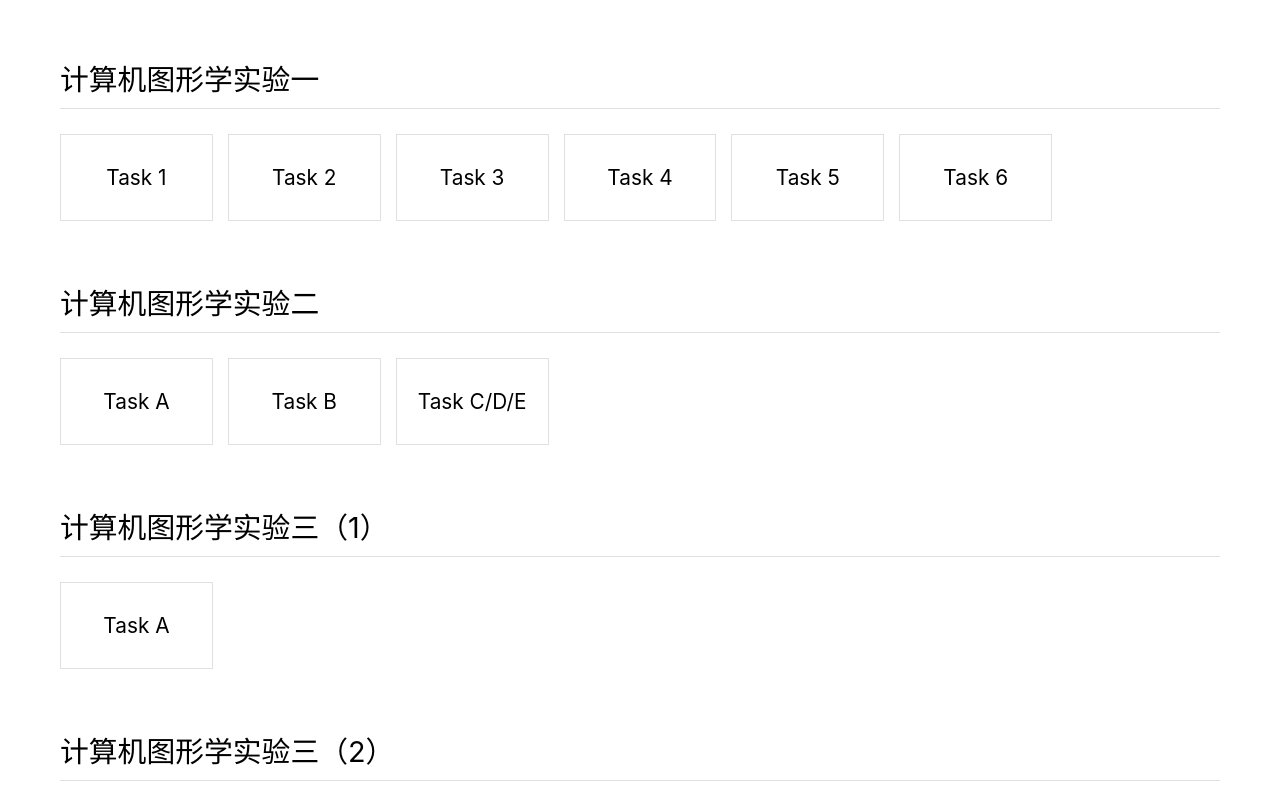
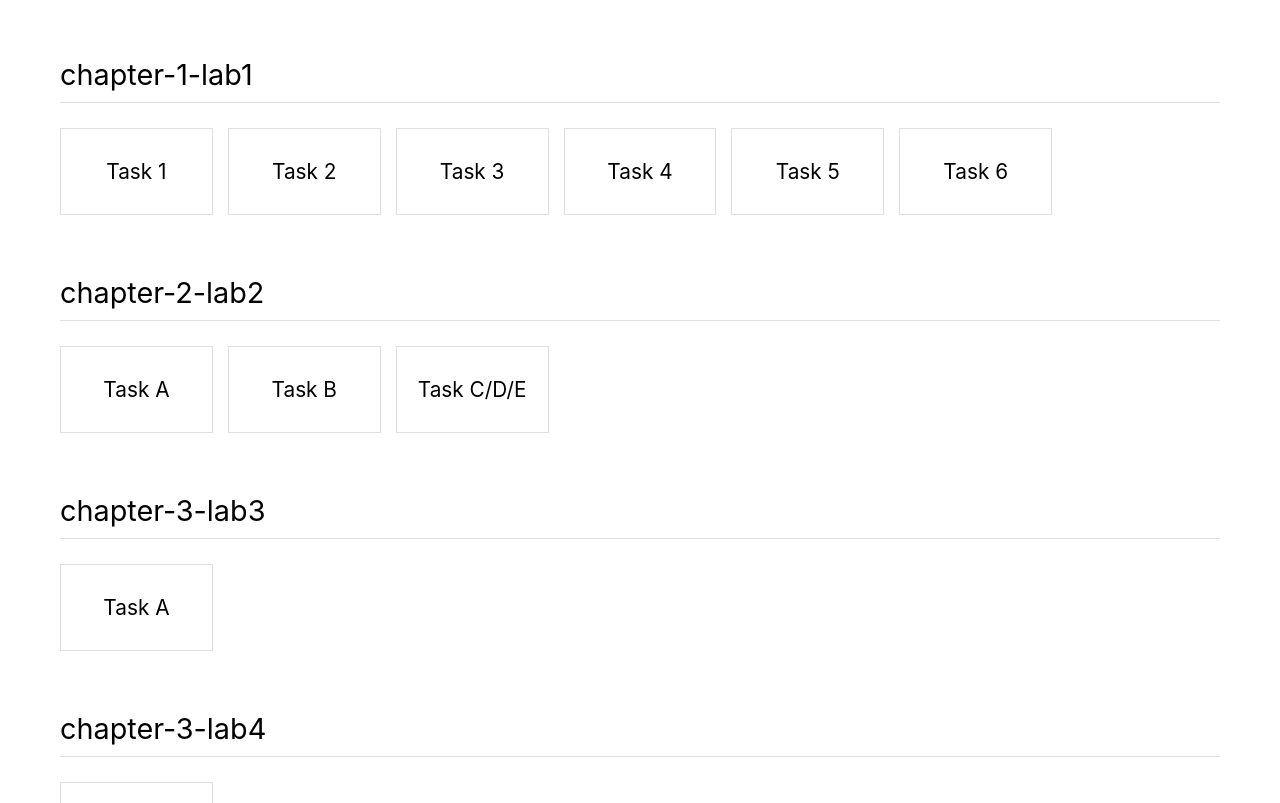
Before and after one commit to x-heliocentric/Computer-Graphics-Experiment, a plain HTML site: page index.html in a window 1280 px wide. Shown: the part 101-904 px from the top of the page. Drawn offline with Linux system fonts and the light colour scheme.

Commit message:
Update index.html

```diff
--- a/index.html
+++ b/index.html
@@ -106,7 +106,7 @@
     <main>
         <!-- 作业一 -->
         <section class="lab-section">
-            <h2 class="lab-title">计算机图形学实验一</h2>
+            <h2 class="lab-title">chapter-1-lab1</h2>
             <div class="tasks-grid">
                 <a href="计算机图形学实验1/chap01/task1.html" class="task-item">
                     <div class="task-name">Task 1</div>
@@ -136,7 +136,7 @@
 
         <!-- 作业二 -->
         <section class="lab-section">
-            <h2 class="lab-title">计算机图形学实验二</h2>
+            <h2 class="lab-title">chapter-2-lab2</h2>
             <div class="tasks-grid">
                 <a href="计算机图形学实验2/chap02/Task_a.html" class="task-item">
                     <div class="task-name">Task A</div>
@@ -154,7 +154,7 @@
 
         <!-- 作业三_1 -->
         <section class="lab-section">
-            <h2 class="lab-title">计算机图形学实验三（1）</h2>
+            <h2 class="lab-title">chapter-3-lab3</h2>
             <div class="tasks-grid">
                 <a href="计算机图形学实验3_1/index.html" class="task-item">
                     <div class="task-name">Task A</div>
@@ -164,7 +164,7 @@
 
         <!-- 作业三_2 -->
         <section class="lab-section">
-            <h2 class="lab-title">计算机图形学实验三（2）</h2>
+            <h2 class="lab-title">chapter-3-lab4</h2>
             <div class="tasks-grid">
                 <a href="计算机图形学实验3_2/index.html" class="task-item">
                     <div class="task-name">Task A</div>
@@ -177,4 +177,5 @@
         <p>2025-2026秋 · 计算机图形学课程</p>
     </footer>
 </body>
+
 </html>
```
